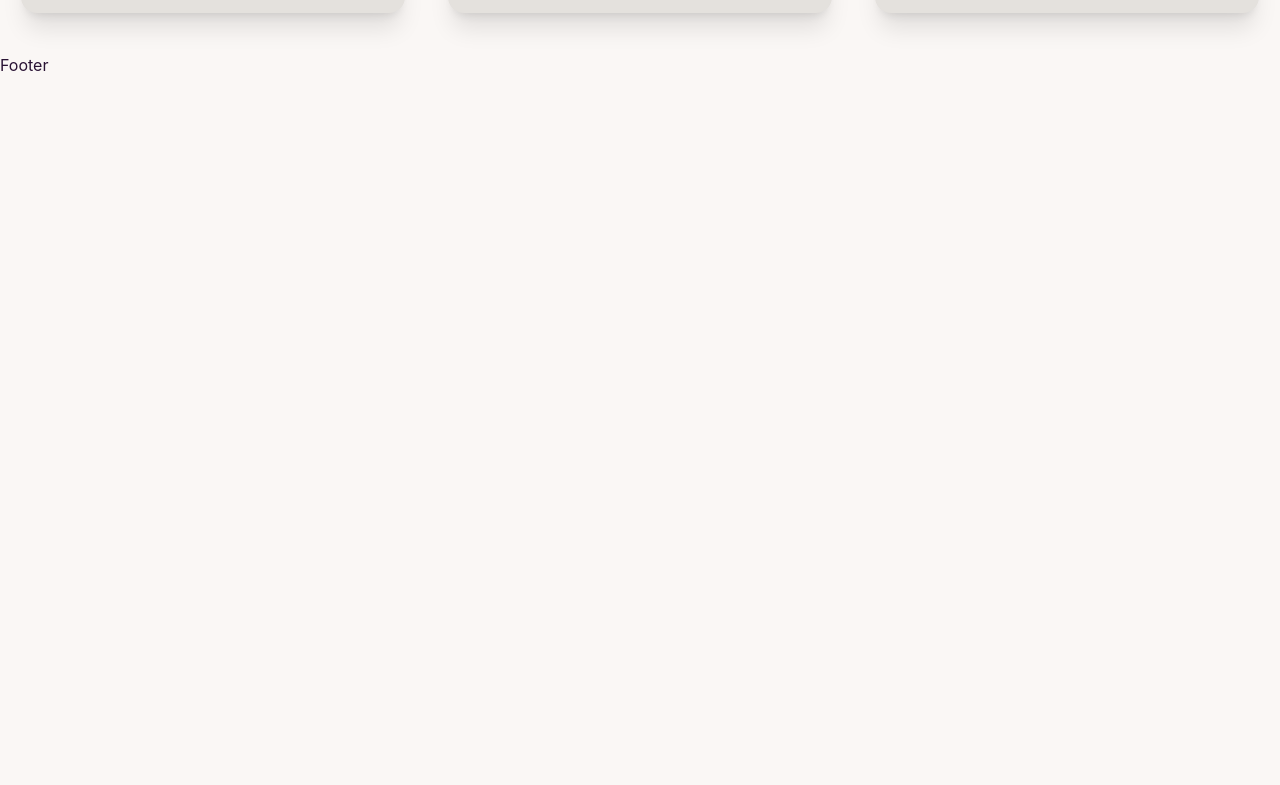
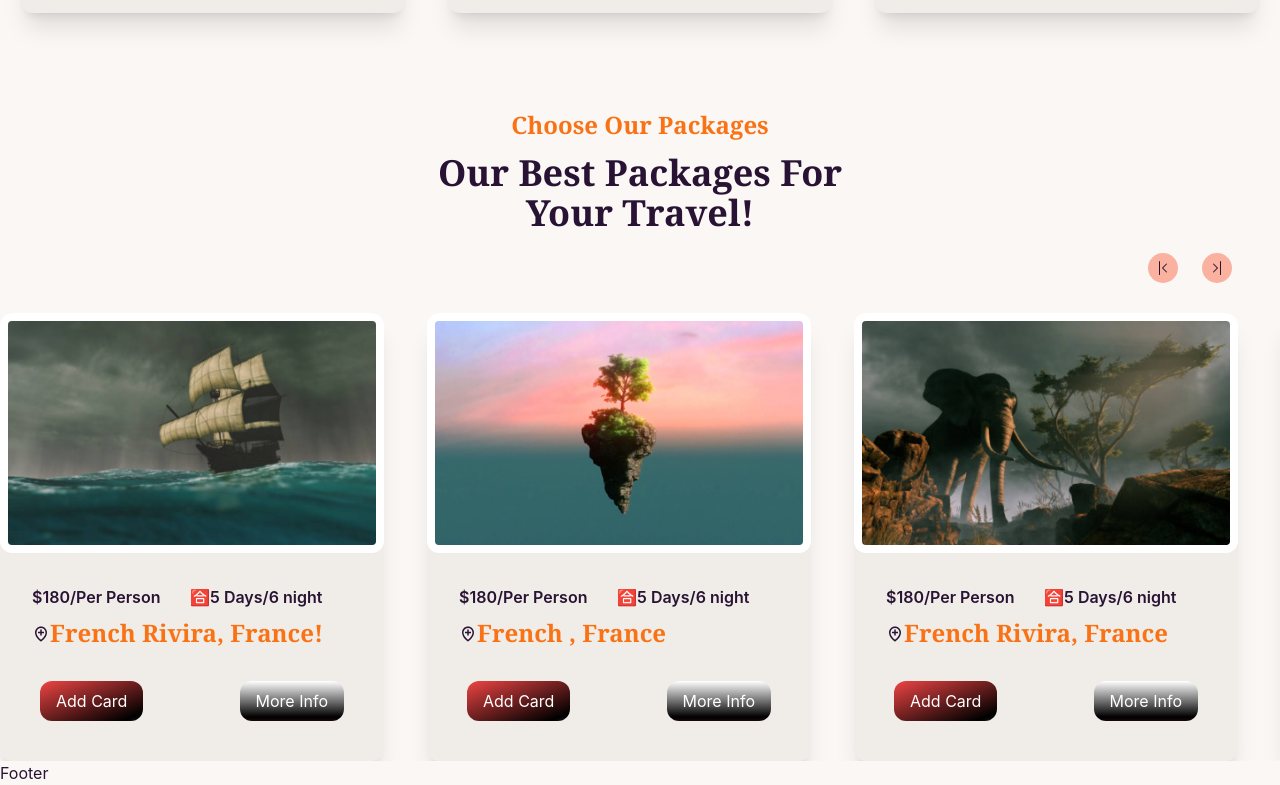
Before and after one commit to SShipon/tour__travel___2023, a React (Create React App) app: page / in a window 1280 px wide. Shown: the part 2393-3178 px from the top of the page. Before the commit the page ends 2470 px from the top, so only its background shows below. Built offline with nearby package versions, Linux system fonts and the light colour scheme.

Commit message:
added slider component using react slick

```diff
--- a/package.json
+++ b/package.json
@@ -12,6 +12,8 @@
     "react-icons": "^4.7.1",
     "react-router-dom": "^6.8.0",
     "react-scripts": "5.0.1",
+    "react-slick": "^0.29.0",
+    "slick-carousel": "^1.8.1",
     "swiper": "^9.0.3",
     "web-vitals": "^2.1.4"
   },
--- a/public/index.html
+++ b/public/index.html
@@ -10,6 +10,8 @@
       content="Web site created using create-react-app"
     />
     <link rel="manifest" href="%PUBLIC_URL%/manifest.json" />
+    <link rel="stylesheet" type="text/css" charset="UTF-8" href="https://cdnjs.cloudflare.com/ajax/libs/slick-carousel/1.6.0/slick.min.css" />
+    <link rel="stylesheet" type="text/css" href="https://cdnjs.cloudflare.com/ajax/libs/slick-carousel/1.6.0/slick-theme.min.css" />
 
     <title>Luxury - Travel & Tours web Application</title>
   </head>
--- /dev/null
+++ b/src/components/shared/Slider/MySlider.jsx
@@ -0,0 +1,64 @@
+import Slider from "react-slick";
+import Card from "../card/Card"
+import NextSlide from "./nextSlide/NextSlide";
+import PrevSlide from "./prevSlide/PrevSlide";
+
+
+let settings = {
+  arrows: true,
+  infinite: true,
+  speed: 600,
+  slidesToShow: 3,
+  slidesToScroll: 1,
+  nextArrow: <NextSlide />,
+  prevArrow: <PrevSlide />,
+  responsive: [
+    {
+      breakpoint: 1284,
+      settings: {
+        slidesToShow: 3,
+        slidesToScroll: 1,
+
+      }
+    },
+    {
+      breakpoint: 1024,
+      settings: {
+        slidesToShow: 2,
+        slidesToScroll: 1,
+
+      }
+    },
+    {
+      breakpoint: 600,
+      settings: {
+        slidesToShow: 2,
+        slidesToScroll: 1,
+
+      }
+    },
+    {
+      breakpoint: 480,
+      settings: {
+        slidesToShow: 1,
+        slidesToScroll: 1
+      }
+    }
+  ],
+
+};
+
+
+const MySlider = ({sliders}) => {
+
+  return (
+     <div className="relative items-center mt-20">
+      <Slider {...settings}>
+      { sliders?.map((slider)=> <Card key={slider.id} card={slider} />)}
+      </Slider>
+     </div>
+
+  )
+}
+
+export default MySlider
--- /dev/null
+++ b/src/components/shared/Slider/nextSlide/NextSlide.jsx
@@ -0,0 +1,13 @@
+import { BsChevronBarRight } from "react-icons/bs"
+
+const NextSlide = ({onClick}) => {
+  return (
+    <div className='absolute right-0 -top-[60px] mr-12 ' onClick={onClick} >
+        <div className='arrow-btn'>
+         <BsChevronBarRight />
+        </div>
+    </div>
+  )
+}
+
+export default NextSlide
--- /dev/null
+++ b/src/components/shared/Slider/prevSlide/PrevSlide.jsx
@@ -0,0 +1,14 @@
+import { BsChevronBarLeft } from "react-icons/bs"
+
+
+const PrevSlide = ({onClick}) => {
+  return (
+    <div className='absolute right-[70px] -top-[60px] mr-8' onClick={onClick} >
+    <button  className='arrow-btn'>
+     <BsChevronBarLeft />
+    </button>
+</div>
+  )
+}
+
+export default PrevSlide
--- a/src/components/shared/card/Card.jsx
+++ b/src/components/shared/card/Card.jsx
@@ -21,7 +21,7 @@ const Card = ({card}) => {
   };
 
   return (
-     <div className="card w-96 shadow-xl bg-[#e4e1dd] "onMouseEnter={handleHover} onMouseLeave={handleLeave}>
+     <div className="w-96 shadow-xl rounded-xl bg-[#f0ece7] "onMouseEnter={handleHover} onMouseLeave={handleLeave}>
         <ImgUi img={img} isHovered={isHovered} alt="card Img"/>
         <div className="card-body">
           <div className='flex justify-between'>
--- a/src/components/shared/card/cardHeader/CardHeader.jsx
+++ b/src/components/shared/card/cardHeader/CardHeader.jsx
@@ -3,10 +3,8 @@
 const CardHeader = ({headerTitle, icon}) => {
   return (
     <>
-      <p className="font-semibold">{icon}{headerTitle}</p>
-      <div>
+      <p className="font-semibold ">{icon}{headerTitle}</p>
 
-    </div>
     </>
   )
 }
--- a/src/components/shared/card/imgUi/ImgUi.jsx
+++ b/src/components/shared/card/imgUi/ImgUi.jsx
@@ -6,8 +6,8 @@ const ImgUi = ({isHovered,img, alt}) => {
 
   return (
     <>
-    <img className={`rounded-[14px] h-60 w-full border-[8px] border-white object-cover transition-all duration-300 ${
-    isHovered ? "scale-100 translate-x-3 skew-y-6" : "scale-100"
+    <img className={`rounded-xl h-60 w-full border-[8px] border-white object-cover transition-all duration-300 ${
+    isHovered ? "scale-100 translate-x-3 -skew-y-3" : "scale-100"
   }`} src={img} alt={alt} />
     </>
   )
--- a/src/index.css
+++ b/src/index.css
@@ -16,12 +16,17 @@
 .card-btn {
   @apply m-2 px-4 py-2 text-white rounded-xl transition-all duration-500 to-white via-black from-red-500 bg-size-180 hover:bg-right-bottom cursor-pointer
 }
-
+.arrow-btn{
+  @apply bg-[#fab1a0] h-[30px] w-[30px] rounded-full grid
+  place-items-center cursor-pointer
+}
 
 
 
 body {
   margin: 0;
+  padding:0;
+  box-sizing: border-box;
   font-family: -apple-system, BlinkMacSystemFont, 'Segoe UI', 'Roboto', 'Oxygen',
     'Ubuntu', 'Cantarell', 'Fira Sans', 'Droid Sans', 'Helvetica Neue',
     sans-serif;
--- a/src/pages/home/Home.jsx
+++ b/src/pages/home/Home.jsx
@@ -1,6 +1,7 @@
 
 import Banner from "./banner/Banner"
 import HomeCard from "./homeCard/HomeCard"
+import HomeSlider from "./homeSlider/HomeSlider"
 import Services from "./services/Services"
 
 const Home = () => {
@@ -9,7 +10,7 @@ const Home = () => {
        <Banner />
        <Services />
        <HomeCard />
-
+       <HomeSlider />
     </>
   )
 }
--- /dev/null
+++ b/src/pages/home/homeSlider/HomeSlider.jsx
@@ -0,0 +1,60 @@
+import img1 from "../../../assets/images/b1.png"
+import img2 from "../../../assets/images/b2.png"
+import img3 from "../../../assets/images/b3.png"
+import img4 from "../../../assets/images/slide2.png"
+import img5 from "../../../assets/images/slide3.png"
+import img6 from "../../../assets/images/about3.jpg"
+import MySlider from '../../../components/shared/Slider/MySlider'
+import { TextHeader, TextTitle } from '../../../components/UI/titleText/Text'
+
+const HomeSlider = () => {
+    let textTitle = `Our Best Packages For\n Your Travel!` ;
+
+    const sliders = [
+        {   id: 1,
+            img : img1,
+            title: "French Rivira, France!",
+
+         },
+        {
+            id: 2,
+            img : img2,
+            title: "French , France",
+
+         },
+        {
+            id: 3,
+            img : img3,
+            title: "French Rivira, France",
+
+         },
+        {
+            id: 4,
+            img : img4,
+            title: "French , France",
+
+         },
+        {
+            id: 5,
+            img : img5,
+            title: "French Rivira, France",
+
+         },
+        {
+            id: 6,
+            img : img6,
+            title: "French Rivira, France",
+
+         },
+    ]
+
+  return (
+    <>
+     <TextHeader textHeader="Choose Our Packages"/>
+     <TextTitle textTitle={textTitle}/>
+     <MySlider  sliders={sliders} />
+    </>
+  )
+}
+
+export default HomeSlider
```
Also changed, not shown: src/components/UI/pagination/Pagination.jsx (added, +57 -0 lines), 1 other file (tests, documents, lock files or other folders).
